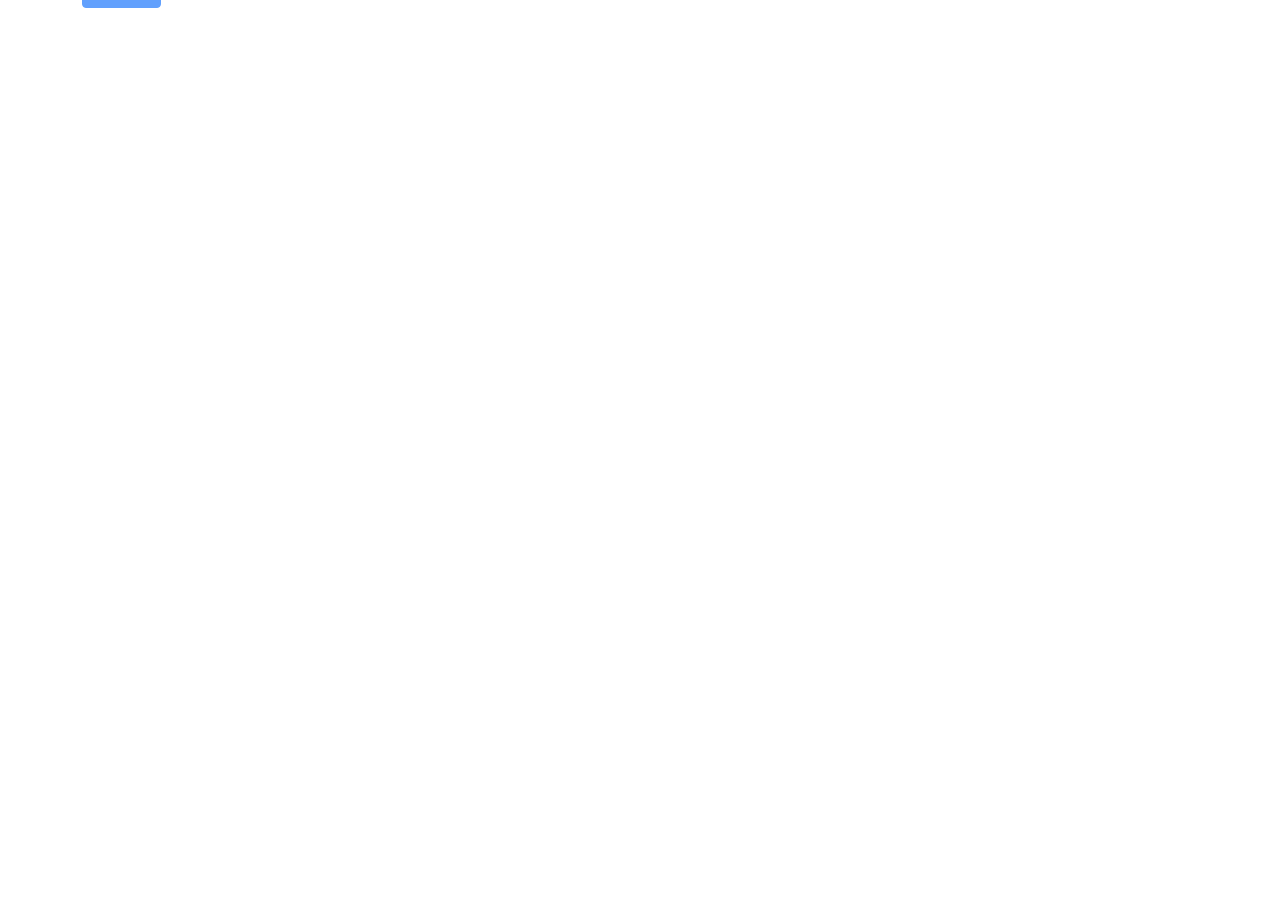
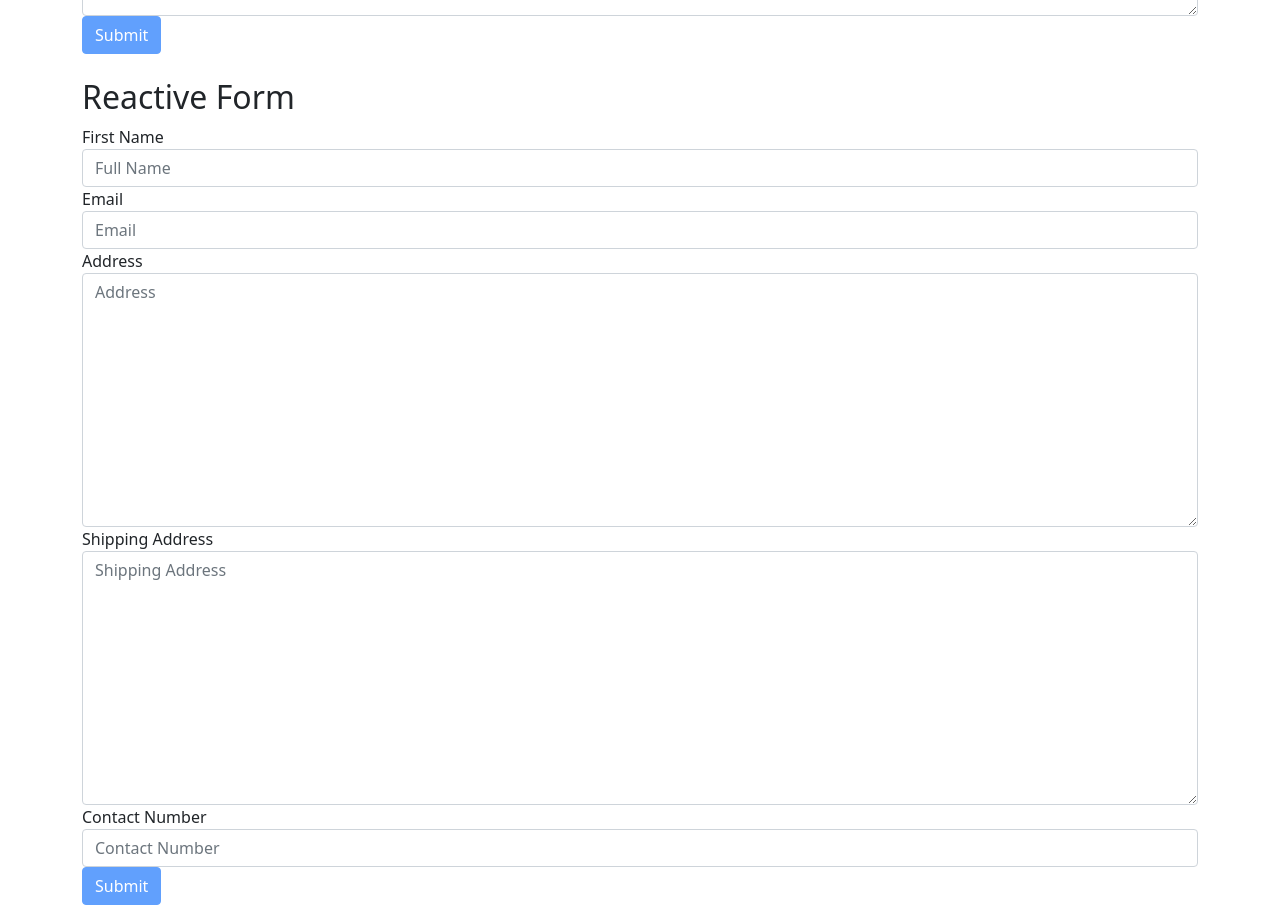
Before and after one commit to Ahmed-Manai/Hero-App, an Angular app in the folder Hero-Project/: page / in a window 1280 px wide. Shown: the part 480-1385 px from the top of the page. Before the commit the page ends 800 px from the top, so only its background shows below. Built offline with nearby package versions, Linux system fonts and the light colour scheme.

Commit message:
reactive form and nested form

```diff
--- a/Hero-Project/src/app/app.component.html
+++ b/Hero-Project/src/app/app.component.html
@@ -1,5 +1,8 @@
 <div class="container mt-5">
     <div class="form-area">
+
+        <!-- Template Driven Form -->
+        <h2>Template Driven Form</h2>
         <form #fm='ngForm' (ngSubmit)="onSubmit(fm)"> <!--angular template variable # , directive  -->
             <div class="form-group">
                 <label> First Name </label>
@@ -51,5 +54,61 @@
 
             <button type="submit" class="btn btn-primary" [disabled]="fm.invalid">Submit </button>
         </form>
+        <br>
+        <!-- Reactive Form -->
+        <h2>Reactive Form</h2>
+        <form [formGroup]="form" (ngSubmit)="onSubmitReactiveForm()"> <!-- angular Reactive Form Binding -->
+            <div class="form-group">
+                <label> First Name </label>
+                <input type="text" placeholder="Full Name" class="form-control" name="fullName"
+                    formControlName="fullName">
+
+                    <div class="alert alert-danger" *ngIf="fullname.touched && fullname.invalid">
+                    <div *ngIf="fullname.errors && fullname.errors['required']">Full Name is required ... </div>
+                    <div *ngIf="fullname.errors && fullname.errors['minlength']">Full Name must be atleast 5 characters ... </div>
+                </div>
+            </div>
+
+            <div class="form-group">
+                <label> Email </label>
+                <input type="email" placeholder="Email" class="form-control" name="email" formControlName="email">
+
+                <div class="alert alert-danger" *ngIf="Email.touched && Email.invalid">
+                    <div *ngIf="Email.errors && Email.errors['required']">Email is required ... </div>
+                    <div *ngIf="Email.errors && Email.errors['email']">Invalid Email ... </div>
+                </div>
+            </div>
+<!-- contact Details for nested Form Group -->
+         <div formGroupName = 'contactDetails'>
+            <div class="form-group">
+                <label> Address </label>
+                <textarea cols="30" rows="10" placeholder="Address" class="form-control" name="address"
+                    formControlName="address"></textarea>
+                    <div class="alert alert-danger" *ngIf="Address.touched && Address.invalid">
+                        <div *ngIf="Address.errors && Address.errors['required']">Address is required ... </div>
+                    </div>
+            </div>
+
+            <div class="form-group">
+                <label> Shipping Address </label>
+                <textarea cols="30" rows="10" placeholder="Shipping Address" class="form-control" name="address"
+                    formControlName="shippingAddress"></textarea>
+                    <div class="alert alert-danger" *ngIf="ShippingAddress.touched && ShippingAddress.invalid">
+                        <div *ngIf="ShippingAddress.errors && ShippingAddress.errors['required']">Shipping Address is required ... </div>
+                    </div>
+            </div>
+
+            <div class="form-group">
+                <label> Contact Number </label>
+                <input type="text" placeholder="Contact Number" class="form-control" name="email" formControlName="contactNum">
+
+                <div class="alert alert-danger" *ngIf="ContactNum.touched && ContactNum.invalid">
+                    <div *ngIf="ContactNum.errors && ContactNum.errors['required']">Contact Number is required ... </div>
+                    <div *ngIf="ContactNum.errors && ContactNum.errors['pattern']">Invalid Contact Number ... </div>
+                </div>
+            </div>
+         </div>
+            <button type="submit" class="btn btn-primary" [disabled]="form.invalid">Submit </button>
+        </form>
     </div>
 </div>
--- a/Hero-Project/src/app/app.component.ts
+++ b/Hero-Project/src/app/app.component.ts
@@ -1,5 +1,6 @@
+import { TmplAstHoverDeferredTrigger } from '@angular/compiler';
 import { AfterViewInit, Component, ViewChild } from '@angular/core';
-import { FormControl, NgForm, NgModel } from '@angular/forms';
+import { FormGroup, FormControl, NgForm, NgModel, Validators } from '@angular/forms';
 
 @Component({
   selector: 'app-root',
@@ -8,13 +9,59 @@ import { FormControl, NgForm, NgModel } from '@angular/forms';
 })
 export class AppComponent {
 
-  title: string  = "Angular Pipe";
+  title: string = "Angular Pipe";
 
-  onSubmit(fm: NgForm){
+
+  form: any;
+
+  emailRegex: string = "[a-z0-9._%+\-]+@[a-z0-9.\-]+\.[a-z]{2,}$";
+  contactRegex: string = "[789][0-9][9]";
+
+  constructor() {
+    this.form = new FormGroup({
+      fullName: new FormControl('', [Validators.required, Validators.minLength(5)]),
+      email: new FormControl('', [Validators.required,
+      //  Validators.pattern(this.emailRegex)
+      Validators.email
+      ]),
+
+      contactDetails: new FormGroup({
+        address: new FormControl('', [Validators.required]),
+        shippingAddress: new FormControl('', [Validators.required]),
+        contactNum: new FormControl('', [Validators.required, Validators.pattern(this.contactRegex)])
+      })
+    });
+  }
+
+  get ShippingAddress() {
+    return this.form.get('contactDetails.shippingAddress');
+  }
+  get ContactNum() {
+    return this.form.get('contactDetails.contactNum');
+  }
+  get Address() {
+    return this.form.get('contactDetails.address');
+  }
+  get Email() {
+    return this.form.get('email');
+  }
+
+
+  get fullname() {
+    return this.form.get('fullName');
+  }
+
+  onSubmitReactiveForm() {
+    console.log(this.form.value);
+  }
+
+
+
+  onSubmit(fm: NgForm) {
     console.log(fm.value);
   }
 
-  getValue(fullName: NgModel ){
+  getValue(fullName: NgModel) {
     console.log(fullName);
   }
 }
--- a/Hero-Project/src/app/app.module.ts
+++ b/Hero-Project/src/app/app.module.ts
@@ -1,6 +1,6 @@
 import { NgModule } from '@angular/core';
 import { BrowserModule } from '@angular/platform-browser';
-import { FormsModule } from '@angular/forms';
+import { FormsModule, ReactiveFormsModule } from '@angular/forms';
 
 import { AppRoutingModule } from './app-routing.module';
 import { AppComponent } from './app.component';
@@ -11,6 +11,7 @@ import { AppComponent } from './app.component';
   imports: [
     BrowserModule,
     FormsModule,
+    ReactiveFormsModule,
     AppRoutingModule
   ],
   providers: [],
```
